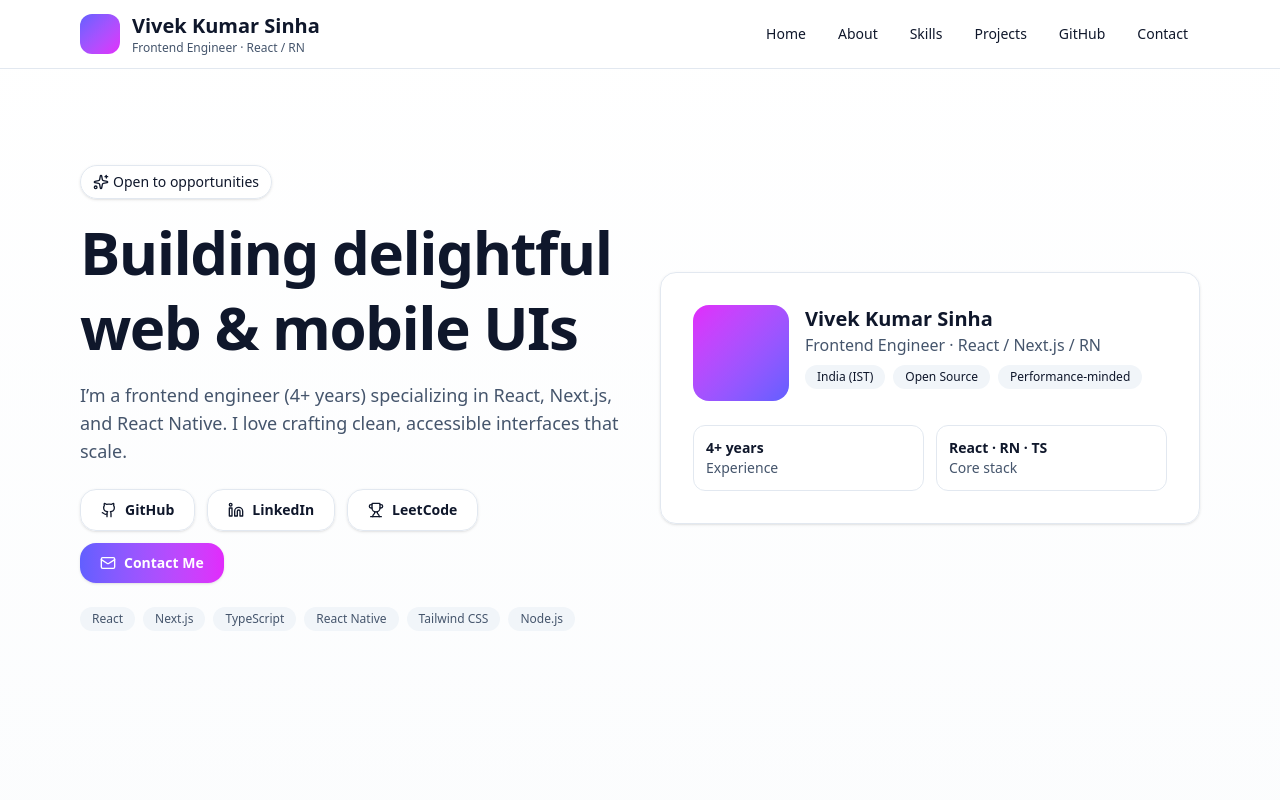
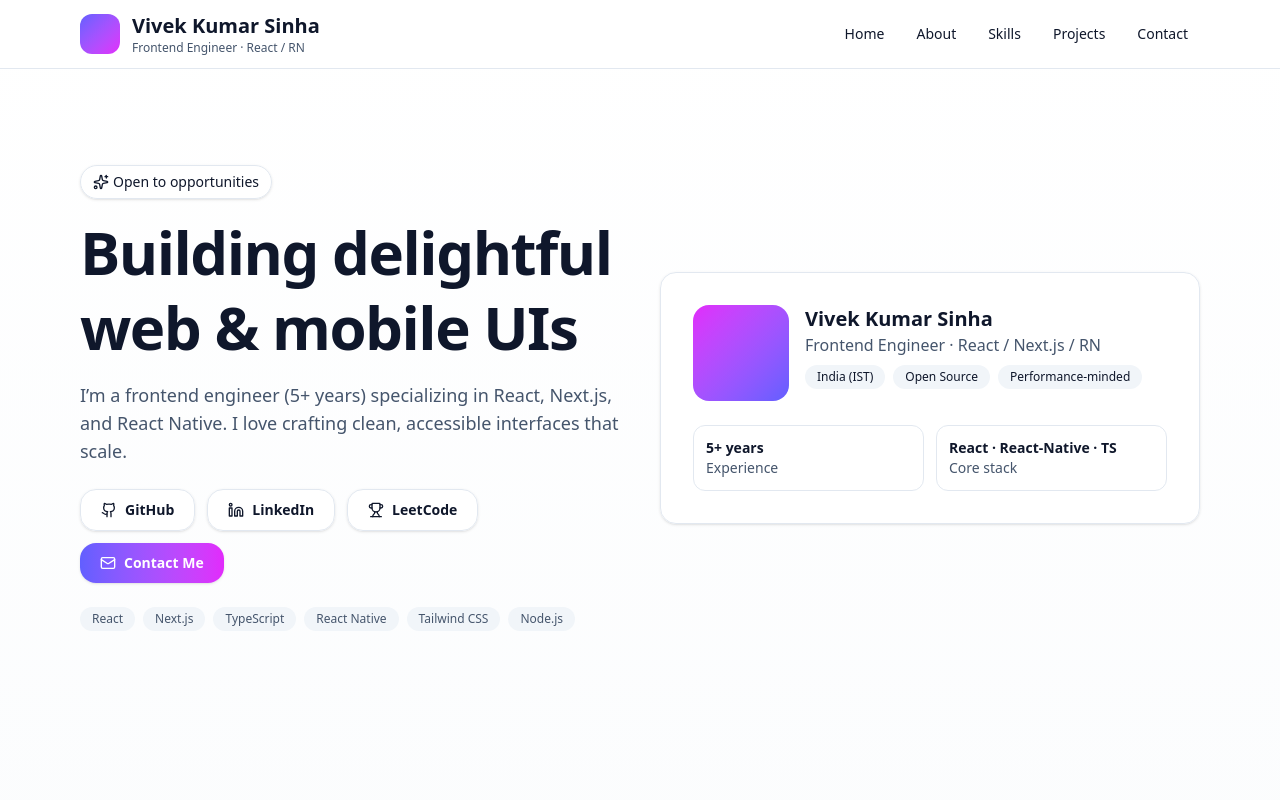
Before and after one commit to sinha97/my-portfolio, a React (Vite) app: page / in a window 1280 px wide. Shown: the top 800 px of the page. Built offline with nearby package versions, Linux system fonts and the light colour scheme.

Commit message:
fix some issue

```diff
--- a/src/App.jsx
+++ b/src/App.jsx
@@ -208,7 +208,7 @@ function App() {
                 Building delightful web & mobile UIs
               </h1>
               <p className="mt-4 text-base md:text-lg text-slate-600">
-                I’m a frontend engineer (4+ years) specializing in React,
+                I’m a frontend engineer (5+ years) specializing in React,
                 Next.js, and React Native. I love crafting clean, accessible
                 interfaces that scale.
               </p>
@@ -268,11 +268,11 @@ function App() {
                 </div>
                 <div className="mt-6 grid grid-cols-2 gap-3 text-sm">
                   <div className="rounded-xl border border-slate-200 p-3">
-                    <div className="font-semibold">4+ years</div>
+                    <div className="font-semibold">5+ years</div>
                     <div className="text-slate-600">Experience</div>
                   </div>
                   <div className="rounded-xl border border-slate-200 p-3">
-                    <div className="font-semibold">React · RN · TS</div>
+                    <div className="font-semibold">React · React-Native · TS</div>
                     <div className="text-slate-600">Core stack</div>
                   </div>
                 </div>
--- a/src/constant.js
+++ b/src/constant.js
@@ -26,6 +26,6 @@
     { id: "about", label: "About" },
     { id: "skills", label: "Skills" },
     { id: "projects", label: "Projects" },
-    { id: "github", label: "GitHub" },
+    // { id: "github", label: "GitHub" },
     { id: "contact", label: "Contact" },
   ];
```
